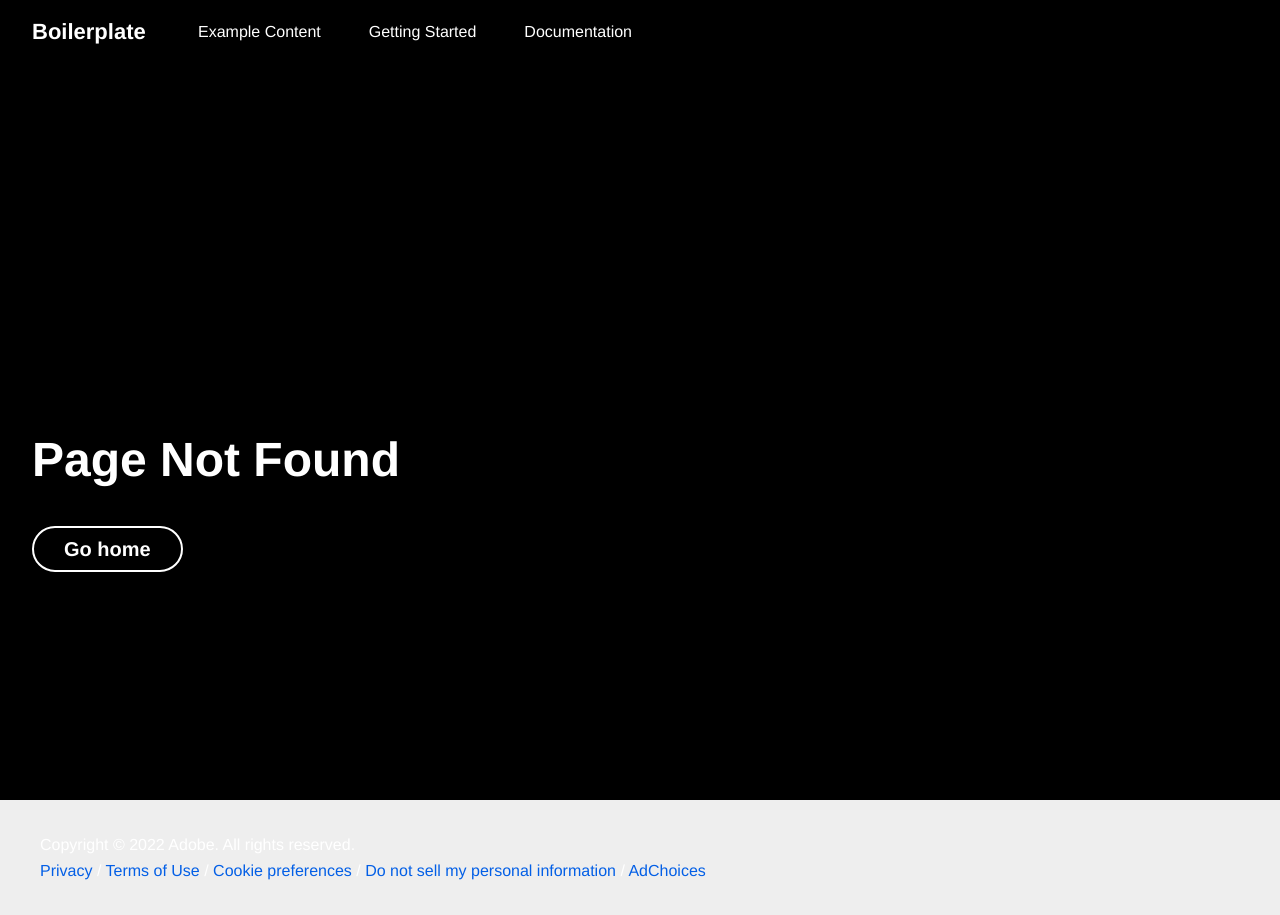
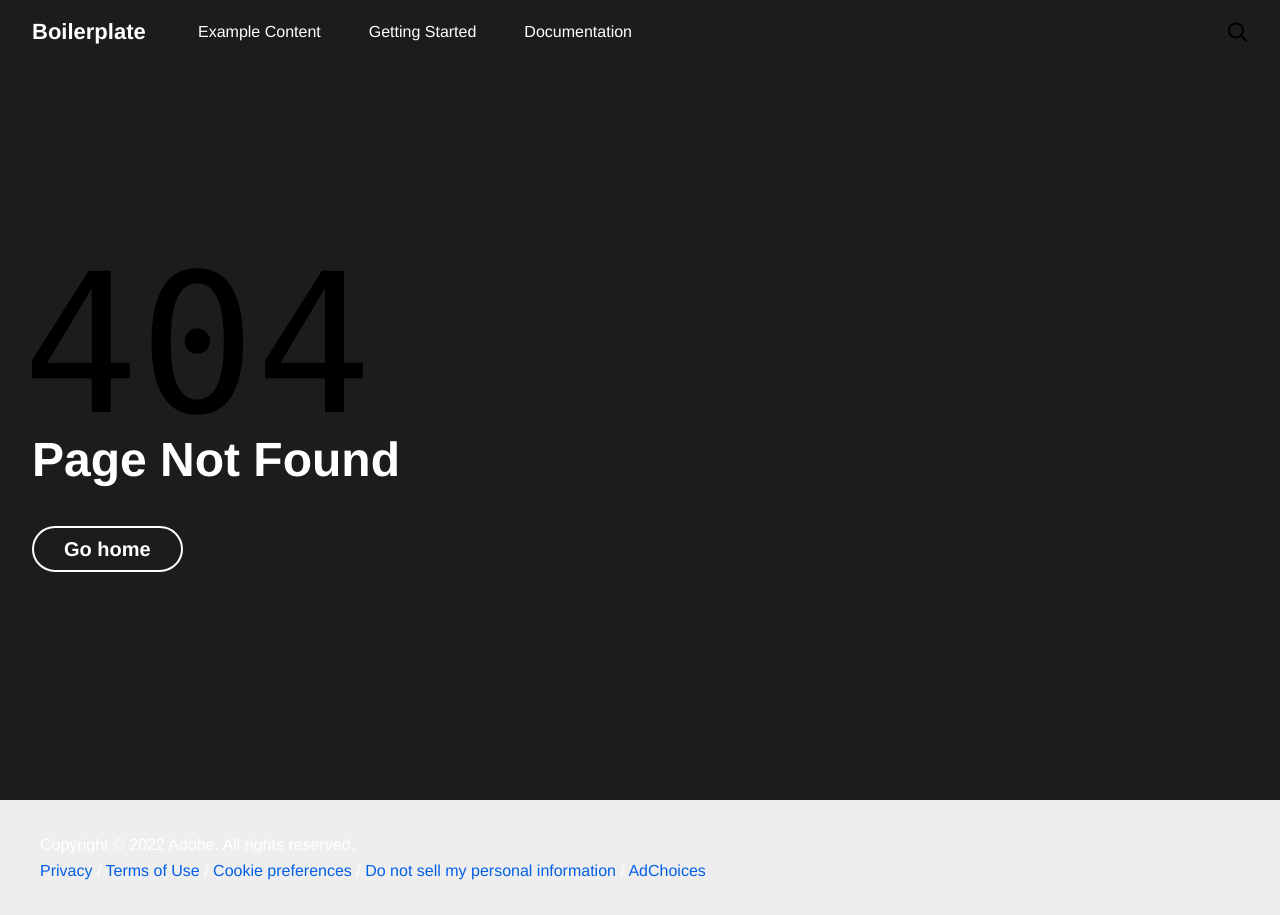
Before and after one commit to frankbiederich/wanderlust, a website with bundled scripts: page 404.html in a window 1280 px wide. Built offline with nearby package versions, Linux system fonts and the dark colour scheme; files whose address does not match are found by name.

Commit message:
Update styles.css

```diff
--- a/styles/styles.css
+++ b/styles/styles.css
@@ -48,7 +48,7 @@
   /* colors */
   --link-color: #035fe6;
   --link-hover-color: #136ff6;
-  --background-color: #000;
+  --background-color: #1c1c1c;
   --overlay-background-color: #eee;
   --highlight-background-color: #ccc;
   --text-color: #fff;
```
